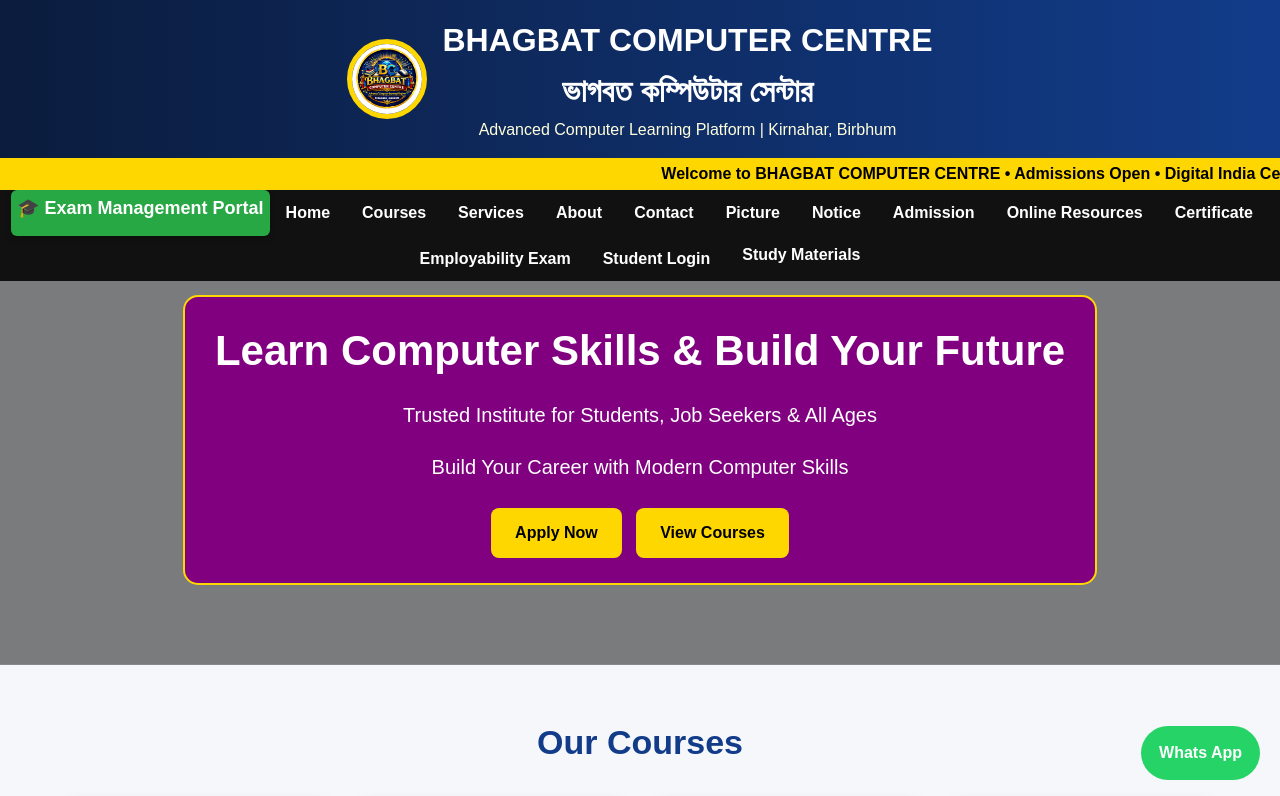
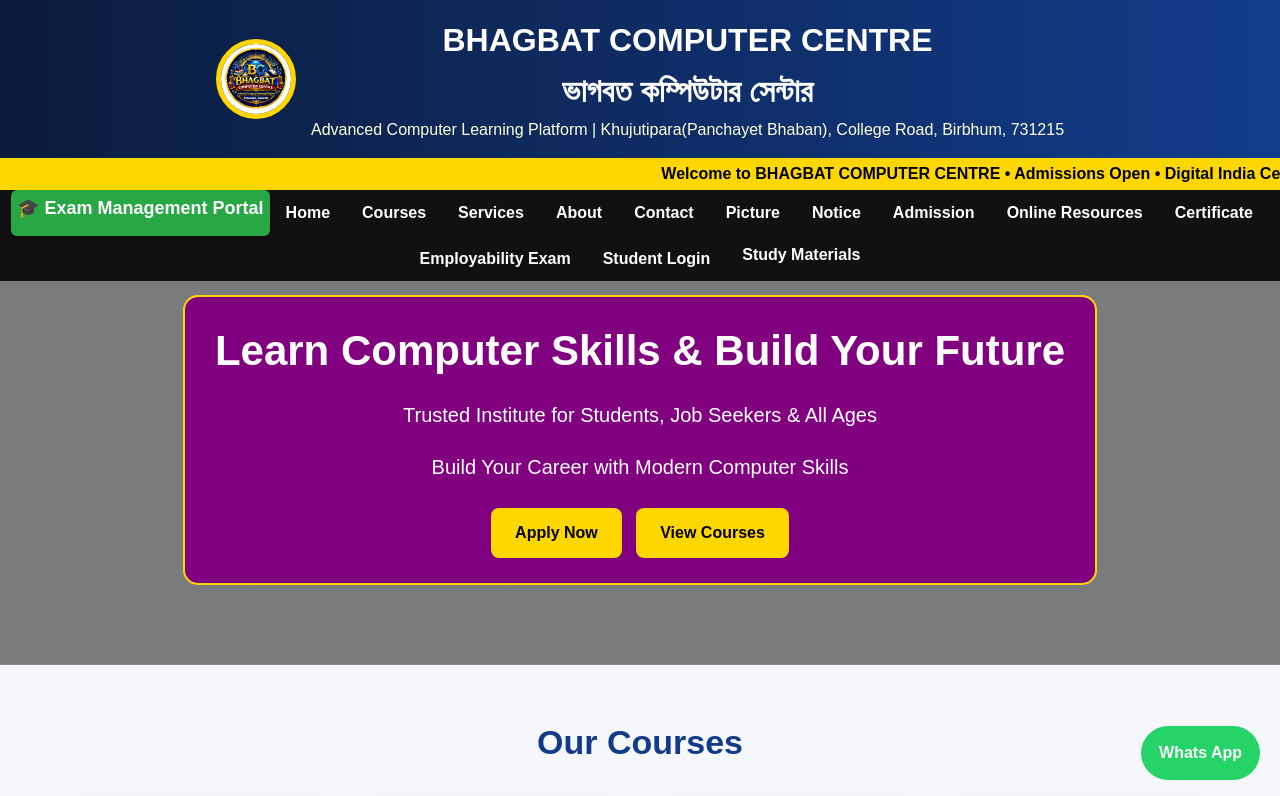
Before and after one commit to ashoke1960/bhagbat-computer-centre, a plain HTML site: page index.html in a window 1280 px wide. Shown: the top 796 px of the page. Drawn offline with Linux system fonts and the light colour scheme.

Commit message:
Update contact details in index.html
Updated the address and contact information in the footer and header sections.

```diff
--- a/index.html
+++ b/index.html
@@ -367,7 +367,7 @@ display:block;
 <img src="logo.png" class="logo">
 <div class="title">
 <h1>BHAGBAT COMPUTER CENTRE<br>ভাগবত কম্পিউটার সেন্টার</h1>
-<p>Advanced Computer Learning Platform | Kirnahar, Birbhum</p>
+<p>Advanced Computer Learning Platform | Khujutipara(Panchayet Bhaban), College Road, Birbhum, 731215</p>
 </div>
 </div>
 </header>
@@ -584,7 +584,7 @@ Contact now for admission.
 
 <section class="section contact" id="contact">
 <h2>Contact Us</h2>
-<p><b>Address:</b> Kirnahar, Birbhum</p>
+<p><b>Address:</b> Khujutipara (Panchayet Bhaban), College Road, Birbhum, 731215</p>
 <p><b>Phone:</b> 9932849113</p>
 <p><b>Email:</b> bccashoke@gmail.com</p>
 </section>
```
